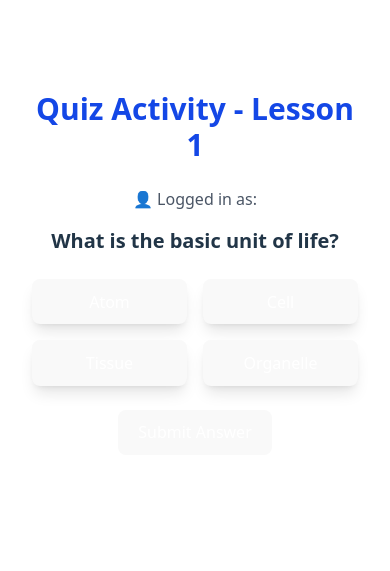
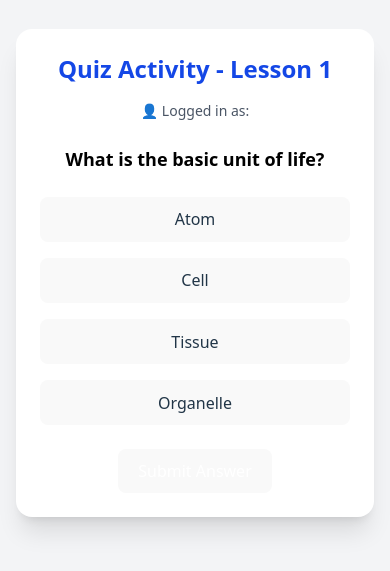
Before and after one commit to FR4NC31/biology-app-main-1, a React (Vite) app: page /activity/1 in a window 390 px wide. Shown: the part 149-720 px from the top of the page. Built offline with nearby package versions, Linux system fonts and the light colour scheme.

Commit message:
adding responsive

```diff
--- a/src/pages/Activity.jsx
+++ b/src/pages/Activity.jsx
@@ -1,6 +1,5 @@
 import { useParams } from 'react-router-dom'
 import { useState, useEffect } from 'react'
-import clsx from 'clsx'
 import { database } from '../../firebaseConfig'
 import { ref, push } from 'firebase/database'
 
@@ -43,7 +42,6 @@ const Activity = () => {
       setUsername(savedUsername)
     } else {
       alert('No username found. Please log in.')
-    // Optional: redirect to login page
     }
   }, [])
 
@@ -80,31 +78,34 @@ const Activity = () => {
     }
   }
 
-  const getTileColor = (option) => {
-    if (!submitted) return 'bg-blue-500 hover:bg-blue-600'
-    if (option === quizList[current].correct) return 'bg-green-500'
-    if (option === selected) return 'bg-red-500'
-    return 'bg-gray-300'
-  }
-
     return (
-    <div className="p-8 max-w-2xl mx-auto text-center">
-      <h2 className="text-3xl font-extrabold mb-6 text-blue-700">Quiz Activity - Lesson {id}</h2>
-      <p className="mb-4 text-gray-600">👤 Logged in as: <span className="font-bold">{username}</span></p>
+    <div className="min-h-screen min-w-screen bg-gray-100 flex items-center justify-center px-4 py-8">
+      <div className="bg-white p-6 sm:p-10 rounded-2xl shadow-xl w-full max-w-3xl text-center">
+        <h2 className="text-2xl sm:text-3xl font-extrabold mb-4 text-blue-700">
+          Quiz Activity - Lesson {id}
+        </h2>
+        <p className="mb-6 text-gray-600 text-sm sm:text-base">
+          👤 Logged in as: <span className="font-bold">{username}</span>
+        </p>
 
         {!finished ? (
           <>
-          <p className="text-xl font-semibold mb-6">{quizList[current].question}</p>
-          <div className="grid grid-cols-2 gap-4 mb-6">
+            <p className="text-lg text-black sm:text-xl font-semibold mb-6">
+              {quizList[current].question}
+            </p>
+            <div className="grid grid-cols-1 sm:grid-cols-2 gap-4 mb-6">
               {quizList[current].options.map((option, index) => (
                 <button
                   key={index}
-                onClick={() => !submitted && setSelected(option)}
-                className={clsx(
-                  'text-white p-4 rounded-xl transition duration-200 font-medium shadow-lg',
-                  selected === option && !submitted && 'ring-4 ring-yellow-300',
-                  getTileColor(option)
-                )}
+                  onClick={() => {
+                  if (!submitted) {
+                    setSelected(option)
+                    setSubmitted(true)
+                    if (option === quizList[current].correct) {
+                      setScore((prev) => prev + 2)
+                    }
+                  }
+                }}
                 >
                   {option}
                 </button>
@@ -112,18 +113,34 @@ const Activity = () => {
             </div>
             <button
               onClick={handleSubmit}
-            className="bg-purple-600 hover:bg-purple-700 text-white px-6 py-3 rounded-full font-bold transition duration-200"
+              className="bg-purple-600 hover:bg-purple-700 text-white px-6 py-3 rounded-full font-bold transition duration-200 text-sm sm:text-base"
             >
-            {submitted ? (current === quizList.length - 1 ? 'Finish Quiz' : 'Next Question') : 'Submit Answer'}
+              {submitted
+                ? current === quizList.length - 1
+                  ? 'Finish Quiz'
+                  : 'Next Question'
+                : 'Submit Answer'}
             </button>
           </>
         ) : (
-        <div className="mt-10">
-          <p className="text-2xl font-bold text-green-700">🎉 Quiz Completed!</p>
-          <p className="text-xl mt-4">Your Score: <span className="font-bold">{score} / {quizList.length * 2}</span></p>
-          <p className="mt-2">🏅 Player: <span className="text-yellow-600 font-semibold">{username}</span></p>
+          <div className="mt-10 text-center space-y-4">
+            <p className="text-xl sm:text-2xl font-bold text-green-700">🎉 Quiz Completed!</p>
+            <p className="text-lg sm:text-xl">
+              Your Score: <span className="font-bold text-black mr-30">{score} / {quizList.length * 2}</span>
+            </p>
+            <p>
+               <span className="font-semibold text-gray-700">🏅 Player:</span>{' '}
+                <span className="text-blue-700 font-bold">{username}</span>
+            </p>
+            <button
+              onClick={() => window.location.href = '/leaderboard'}
+              className="mt-4 bg-blue-600 hover:bg-blue-700 text-white px-6 py-3 rounded-full font-bold transition duration-200 text-sm sm:text-base"
+            >
+              View Leaderboard
+            </button>
           </div>
         )}
+      </div>
     </div>
   )
 }
--- a/src/pages/Leaderboard.jsx
+++ b/src/pages/Leaderboard.jsx
@@ -7,7 +7,10 @@ import { useNavigate } from 'react-router-dom';
 const Leaderboard = () => {
   const [users, setUsers] = useState([]);
   const [loading, setLoading] = useState(true);
+  const [userRank, setUserRank] = useState(null);
   const navigate = useNavigate();
+
+  const currentUsername = localStorage.getItem('username');
 
   useEffect(() => {
     const leaderboardRef = ref(database, 'leaderboard');
@@ -25,14 +28,12 @@ const Leaderboard = () => {
 
         let results = [];
 
-        // Handle both object or array data shape
         if (typeof data === 'object' && !Array.isArray(data)) {
           results = Object.values(data);
         } else if (Array.isArray(data)) {
           results = data;
         }
 
-        // Normalize fields & filter
         results = results
           .map(user => ({
             name: user.name || user.username || 'Unknown',
@@ -40,10 +41,20 @@ const Leaderboard = () => {
           }))
           .filter(user => user.score > 0);
 
-        // Sort descending by score
         results.sort((a, b) => b.score - a.score);
+        setUsers(results);
 
-        setUsers(results);
+        // Get the current user's rank (1-based index)
+        const foundIndex = results.findIndex(
+          user => user.name.toLowerCase() === currentUsername?.toLowerCase()
+        );
+
+        if (foundIndex !== -1) {
+          setUserRank(foundIndex + 1);
+        } else {
+          setUserRank(null);
+        }
+
         setLoading(false);
       },
       (error) => {
@@ -54,7 +65,7 @@ const Leaderboard = () => {
     );
 
     return () => unsubscribe();
-  }, []);
+  }, [currentUsername]);
 
   const getMedal = (rank) => {
     if (rank === 1) return '🥇';
@@ -74,7 +85,6 @@ const Leaderboard = () => {
   return (
     <div className="min-h-screen min-w-screen bg-gray-100 flex items-center justify-center p-6">
       <div className="bg-white rounded-2xl shadow-lg p-8 max-w-xl w-full relative">
-        {/* Back Button */}
         <button
           onClick={() => navigate('/')}
           className="absolute top-6 left-6 text-green-600 hover:text-green-800 transition"
@@ -120,6 +130,14 @@ const Leaderboard = () => {
             </p>
           </div>
         </div>
+
+        {userRank && (
+          <div className="mt-6 text-center">
+            <p className="text-base text-gray-700 font-medium">
+              🔢 You are ranked <span className="font-bold text-blue-700">#{userRank}</span> out of {users.length} players.
+            </p>
+          </div>
+        )}
       </div>
     </div>
   );
--- a/src/pages/Lesson.jsx
+++ b/src/pages/Lesson.jsx
@@ -1,5 +1,5 @@
 import { useParams, Link } from 'react-router-dom'
-import {  ArrowRightCircle } from 'lucide-react'
+import { ArrowRightCircle } from 'lucide-react'
 
 const Lesson = () => {
   const { id } = useParams()
@@ -105,23 +105,27 @@ const Lesson = () => {
   const lesson = lessonContent[id] || { title: `Lesson ${id}`, sections: [{ heading: 'Coming Soon', text: 'Lesson not available yet.' }] }
 
   return (
-    <div className="p-8 min-h-screen w-339 bg-gray-100 mx-auto items-center justify-center">
-      <h2 className="text-3xl font-bold text-center mb-6 text-blue-700">{lesson.title}</h2>
+    <div className="p-6 sm:p-8 min-h-screen min-w-screen bg-gray-100 flex flex-col items-center">
+      <h2 className="text-2xl sm:text-3xl font-bold text-center mb-6 text-blue-700 max-w-xl">{lesson.title}</h2>
 
       {lesson.sections.map((section, index) => (
-        <div key={index} className="mx-auto w-1/2 mb-6 bg-white p-4 rounded shadow">
-          <h3 className="text-xl font-semibold mb-2 text-green-600">{section.heading}</h3>
-          <pre className="whitespace-pre-wrap text-gray-800">{section.text}</pre>
+        <div
+          key={index}
+          className="w-full sm:w-3/4 md:w-2/3 lg:w-1/2 mb-6 bg-white p-4 rounded shadow"
+        >
+          <h3 className="text-lg sm:text-xl font-semibold mb-2 text-green-600">{section.heading}</h3>
+          <pre className="whitespace-pre-wrap text-gray-800 text-sm sm:text-base">{section.text}</pre>
         </div>
       ))}
 
       <div className="mt-8 text-center">
-        <Link
-          to={`/activity/${id}`}
-          className="inline-flex items-center gap-2 bg-blue-500 hover:bg-blue-600 !text-white font-semibold px-5 py-2.5 rounded-lg transition duration-200"
-        >
-          Take Activity <ArrowRightCircle className="w-5 h-5" />
-        </Link>
+       <Link
+  to={`/activity/${id}`}
+  className="inline-flex items-center gap-2 bg-blue-500 hover:bg-blue-600 font-semibold px-5 py-3 rounded-lg"
+>
+  <span className='text-white'>Take Activity</span> <ArrowRightCircle className="w-5 h-5 text-white" />
+</Link>
+
       </div>
     </div>
   )
```
Also changed, not shown: src/assets/fonts/Poppins-Regular.ttf (deleted). Lines whose indentation alone changed are shown as unchanged.
